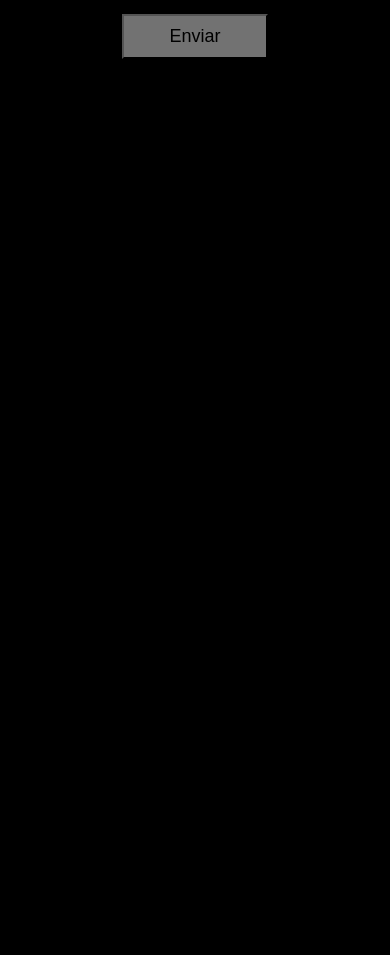
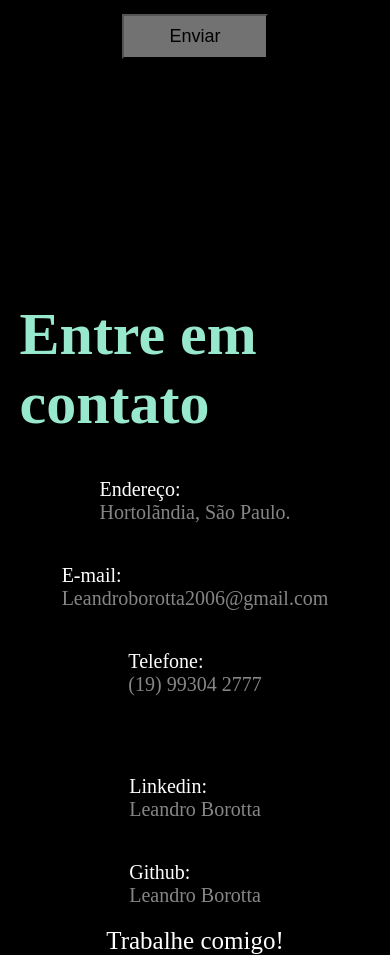
Before and after one commit to LeandroBorotta/portfolioMobile, a plain HTML site: page index.html in a window 390 px wide. Shown: the part 9342-10297 px from the top of the page. Before the commit the page ends 9642 px from the top, so only its background shows below. Drawn offline with Linux system fonts and the light colour scheme.

Commit message:
area contato

```diff
--- a/assets/css/style.css
+++ b/assets/css/style.css
@@ -323,6 +323,46 @@ strong{
     margin: 20px 0;
 }
 
+/* Footer */
+
+footer{
+    min-height: 70vh;
+    background-color: black;
+}
+footer .titulo-contato h2{
+    color: #98E8CD;
+    margin-left: 5%;
+    font-size: 60px;
+}
+.contato{
+    margin-top: 20px;
+}
+.contato1{
+    display: flex;
+    justify-content: space-around;
+}
+.tipo-contato{
+    display: flex;
+    flex-direction: column;
+}
+.tipo-contato .tipo{
+    font-size: 25px;
+    color: white;
+}
+.tipo-contato .tipo-resposta{
+    font-size: 25px;
+    color: #868686;
+}
+.contato2{
+    display: flex;
+    justify-content: space-around;
+    margin-top: 10%;
+}
+.contato2 span{
+    font-size: 25px;
+    color: white;
+}
+
 
 @media (min-width:300px) and (max-width:450px){
     header nav ul{
@@ -461,6 +501,30 @@ strong{
         color: white;
         margin-right: 10px;
     }
+
+
+    .tipo-contato{
+        display: flex;
+        flex-direction: column;
+        justify-content: center;
+        margin: 20px 0;
+    }
+    .contato1,
+    .contato2{
+        display: flex;
+        flex-direction: column;
+        justify-content: center;
+        align-items: center;
+        width: 100%;
+    }
+    .tipo-contato .tipo{
+        font-size: 20px;
+        color: white;
+    }
+    .tipo-contato .tipo-resposta{
+        font-size: 20px;
+        color: #868686;
+    }
 }
 
 @media (min-width: 451px) and (max-width:700px){
@@ -562,4 +626,19 @@ strong{
     .projetos-img img{
         max-width: 70%
     }
+
+    .tipo-contato{
+        display: flex;
+        flex-direction: column;
+        justify-content: center;
+        margin: 20px 0;
+    }
+    .contato1,
+    .contato2{
+        display: flex;
+        flex-direction: column;
+        justify-content: center;
+        align-items: center;
+        width: 100%;
+    }
 }
--- a/index.html
+++ b/index.html
@@ -260,12 +260,12 @@
 
                 <div class="separador-input">
                 <label for="texto">Nome:</label>
-                <input type="text" name="texto">
+                <input type="text" name="texto" required>
                 </div>
 
                 <div class="separador-input">
                 <label for="email">Email:</label>
-                <input type="email" name="email">
+                <input type="email" name="email" required>
                 </div>
 
                 <div class="separador-input">
@@ -274,7 +274,7 @@
                 </div>
 
                 <label for="textArea">Mensagem:</label>
-                <textarea name="textArea" id="" cols="30" rows="10"></textarea>
+                <textarea name="textArea" id="" cols="30" rows="10" required></textarea>
 
                 <div class="separador-button">
                     <input type="submit" value="Enviar">
@@ -284,5 +284,67 @@
         </div>
     </section>
 </main>
+
+<footer>
+    <div class="titulo-contato">
+        <h2>Entre em</h2>
+        <h2>contato</h2>
+    </div>
+
+    <div class="contato">
+        <div class="contato1">
+            <div class="tipo-contato">
+                <span class="tipo">
+                    Endereço:
+                </span>
+                <span class="tipo-resposta">
+                    Hortolãndia, São Paulo.
+                </span>
+            </div>
+
+            <div class="tipo-contato">
+                <span class="tipo">
+                    E-mail:
+                </span>
+                <span class="tipo-resposta">
+                    Leandroborotta2006@gmail.com
+                </span>
+            </div>
+
+            <div class="tipo-contato">
+                <span class="tipo">
+                    Telefone:
+                </span>
+                <span class="tipo-resposta">
+                    (19) 99304 2777
+                </span>
+            </div>
+        </div>
+
+        <div class="contato2">
+            <div class="tipo-contato">
+                <span class="tipo">
+                    Linkedin:
+                </span>
+                <span class="tipo-resposta">
+                    Leandro Borotta
+                </span>
+            </div>
+
+            <div class="tipo-contato">
+                <span class="tipo">
+                    Github:
+                </span>
+                <span class="tipo-resposta">
+                    Leandro Borotta
+                </span>
+            </div>
+
+            <div class="trabalhe">
+                <span>Trabalhe comigo!</span>
+            </div>
+        </div>
+    </div>
+</footer>
 </body>
 </html>
```
